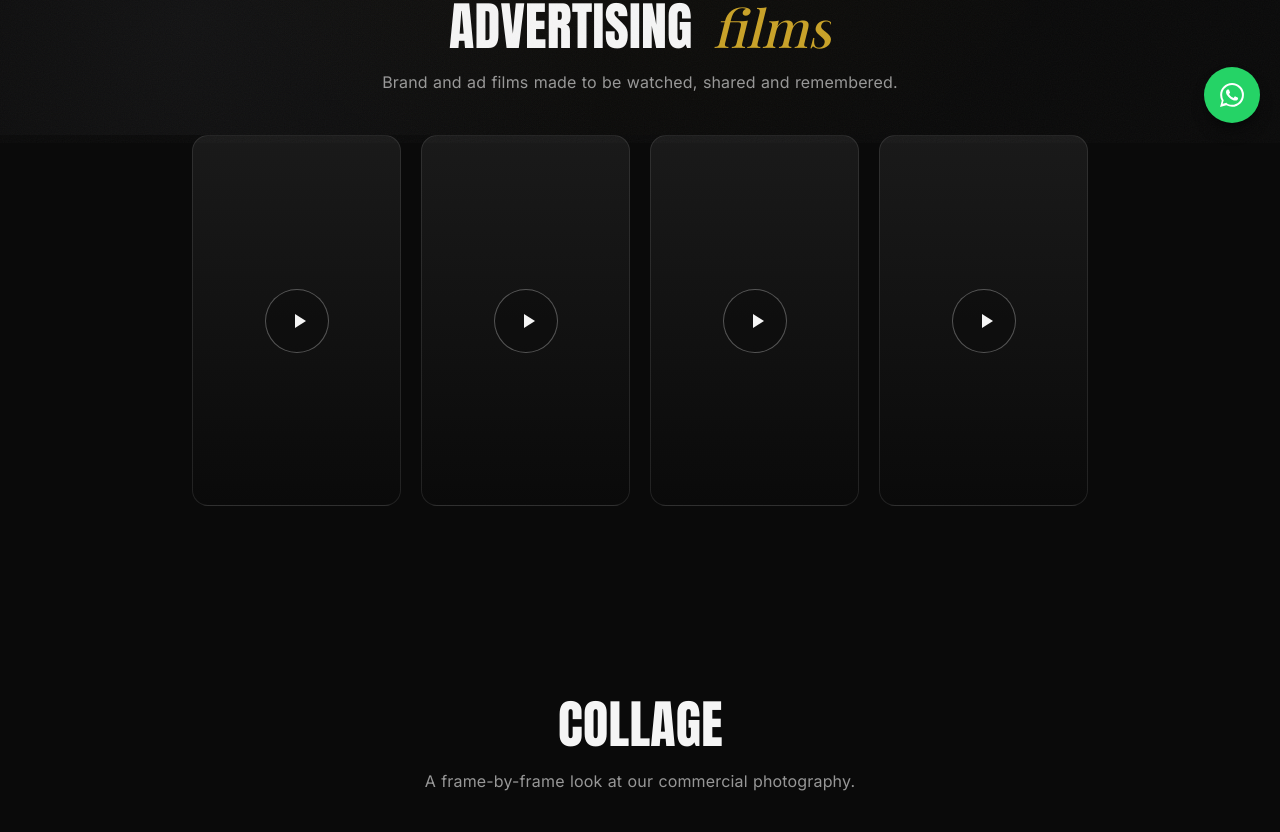
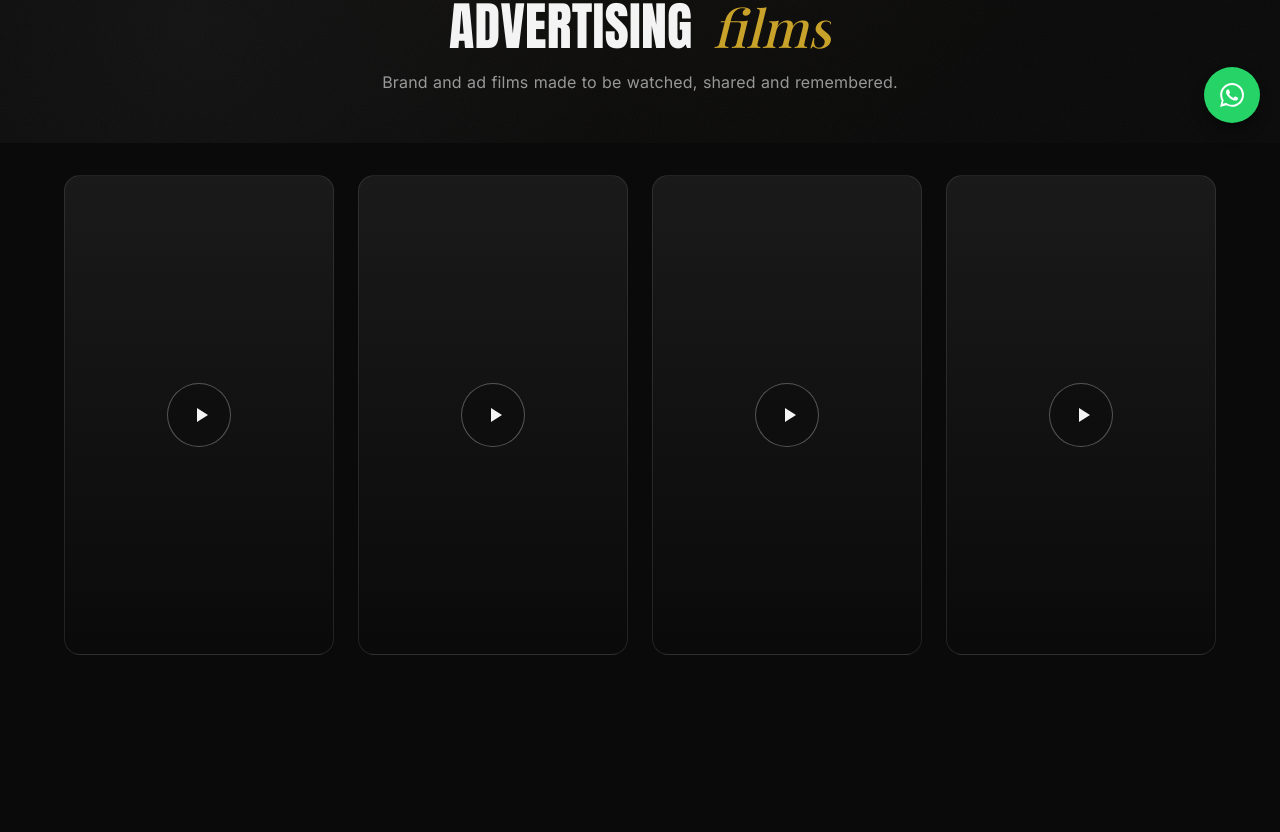
Before and after one commit to mcvicky20d-ops/Groove-media-2, a Next.js app: page /advertising in a window 1280 px wide. Shown: the part 657-1489 px from the top of the page. Built offline with nearby package versions, Linux system fonts and the light colour scheme.

Commit message:
Advertising Films: larger full-width slots with more top spacing
Remove the max-width group so the four 9:16 slots are large again, and add
generous top spacing (mt-14/md:mt-20) so they don't crowd the subheading.

Co-Authored-By: Claude Opus 4.8 <noreply@anthropic.com>

```diff
--- a/app/advertising/page.js
+++ b/app/advertising/page.js
@@ -78,8 +78,8 @@ export default function AdvertisingPage() {
         sub="Brand and ad films made to be watched, shared and remembered."
       />
       <div className="bg-ink pb-16 md:pb-24">
-        <div className="container-x mt-10">
-          <div className="mx-auto grid max-w-4xl grid-cols-2 gap-4 sm:gap-5 lg:grid-cols-4">
+        <div className="container-x mt-14 md:mt-20">
+          <div className="grid grid-cols-2 gap-4 sm:gap-6 lg:grid-cols-4">
             {[0, 1, 2, 3].map((i) => (
               <div
                 key={i}
```
